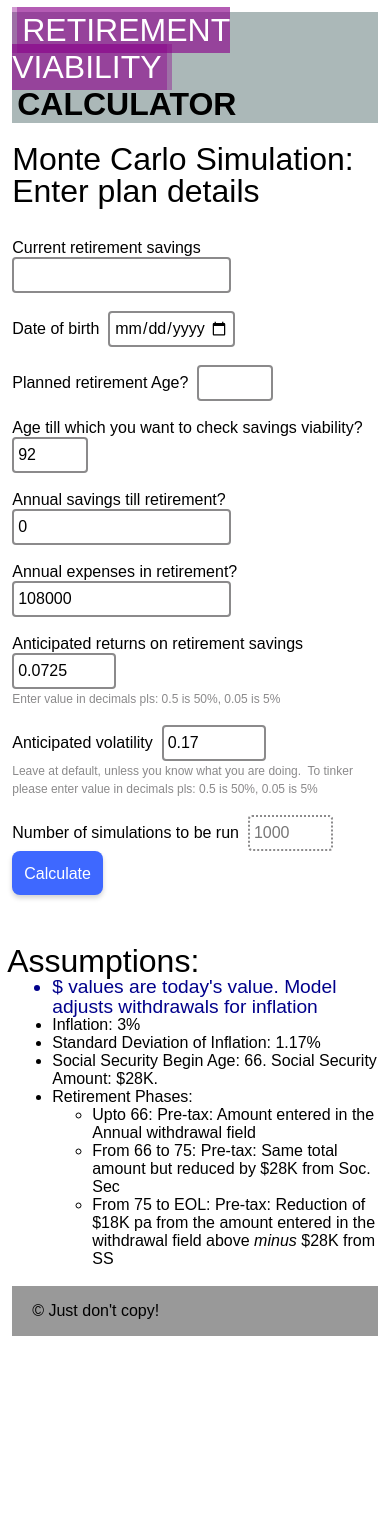
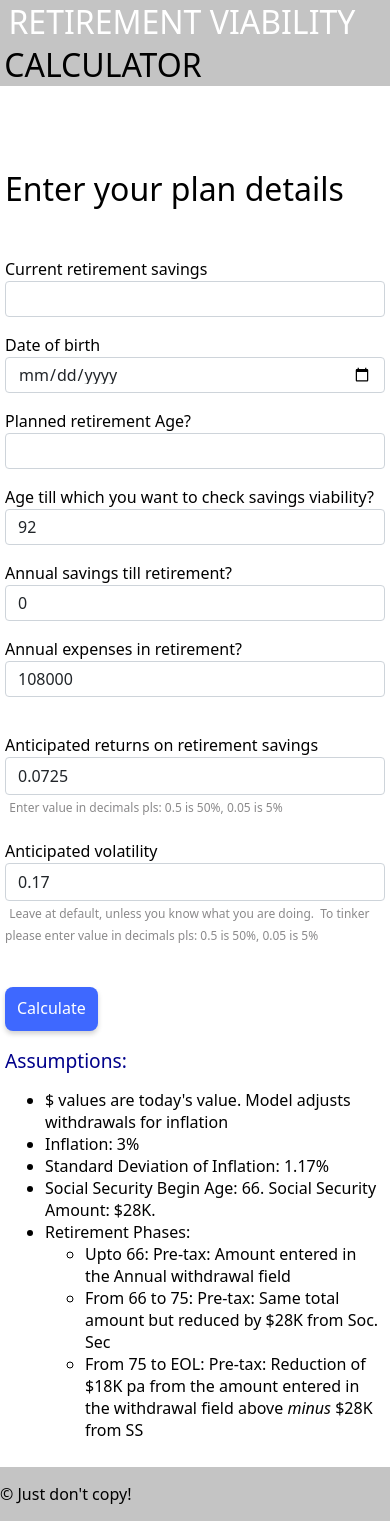
Before and after one commit to gitofyesbee/portfolioProjections, a Flask app: page /input/ in a window 390 px wide. Before the commit the page ends 1336 px from the top, so only its background shows below. Run offline with Flask 2, Linux system fonts and the light colour scheme; parts of the project's set-up code (start-up, migrations or seed data) failed here and were passed over.

Commit message:
v2.0 - Fully responsive (hopefully!)

```diff
--- a/static/styles.css
+++ b/static/styles.css
@@ -11,72 +11,79 @@
     --input-focus-l: 42%;
     --yellow: #ffc600;
     --black: #272727;
+    --bs-font-sans-serif: system-ui, -apple-system, "Segoe UI", Roboto, "Helvetica Neue", Arial, "Noto Sans", "Liberation Sans",
+    sans-serif, "Apple Color Emoji", "Segoe UI Emoji", "Segoe UI Symbol", "Noto Color Emoji"
 }
 
 body {
+    margin: 0;
     min-height: 100vh;
-    position: relative;
+    font-family: var(--bs-font-sans-serif);
     display: grid;
-    place-content: start start;
-    grid-gap: 0.25vh;
-    font-family: "Baloo 2", sans-serif;
-    /* background-color: #eeeeee; */
-    padding: 0.5vh;
-    grid-template-columns: 1fr 5fr 1fr;
-    grid-template-rows: repeat(3, auto);
+    grid-template-columns: 1fr;
+    grid-template-rows: auto 1fr auto;
     grid-template-areas:
-        "topbar     topbar      topbar"
-        "sidebar-1  content     sidebar-2"
-        "bottombar  bottombar   bottombar";
+        'header'
+        'main'
+        'footer';
 }
 
 .header {
-    grid-area: topbar;
-    background: rgba(47, 79, 79, 0.4);
-    min-height: 5vh;
-}
-
-.main-content {
-    grid-area: content;
-    min-height: 80vh;
+    grid-area: header;
+    background-color: #c4c4c4;
 }
 
 .footer {
-    grid-area: bottombar;
-    background: rgba(0, 0, 0, 0.4);
-    min-height: 5vh;
-    padding-left: 20px;
+    grid-area: footer;
+    background-color: #c4c4c4;
 }
 
-@media (max-width: 900px) {
-    body {
-        grid-template-areas:
-        "topbar     topbar      topbar"
-        "sidebar-1  sidebar-1   sidebar-2"
-        "content    content     content"
-        "bottombar  bottombar   bottombar";
-    }
+.main {
+    grid-area: main;
+    overflow: auto;
+    place-content: start start;
+    padding: 15px 5px 10px 5px;
+    display: grid;
+    grid-template-columns: 1fr minmax(0, 3fr) minmax(0, 3fr) 1fr;
+    grid-template-rows: auto auto auto auto;
+    grid-template-areas:
+        "left-nav top-row           top-row             right-nav"
+        "left-nav r2-c1             r2-c2               right-nav"
+        "left-nav after-content-row after-content-row   right-nav"
+        "left-nav last-row          last-row            right-nav";
+    grid-gap: 20px;
 }
 
-.container {
-    display: grid;
-    grid-template-rows: auto auto auto;
-    grid-template-areas:
-            "title"
-            "inputoutputarea"
-            "infoarea";
+.container-top-row {
+    grid-area: top-row;
 }
 
-.container-title {
-    grid-area: title;
+.container-content-area {
+    grid-area: 2 / 2 / 2 / 4;
 }
 
-.container-content {
-    grid-area: inputoutputarea;
+.container-after-content-row {
+    grid-area: after-content-row;
 }
 
-.container-info {
-    grid-area: infoarea;
+.container-last-row {
+    grid-area: last-row;
+}
+
+.container-first-content-column {
+    grid-area: r2-c1;
+}
+
+.container-second-content-column {
+    grid-area: r2-c2;
+}
+
+.left-nav {
+    grid-area: left-nav;
+}
+
+.right-nav {
+    grid-area: right-nav;
 }
 
 .logo-begin {
@@ -84,8 +91,7 @@ body {
     font-size: 2rem;
     font-weight: 500;
     color: white;
-    background: rgba(139, 0, 139, 0.4);
-    padding: 5px;
+    padding: 0.5vh;
 }
 
 .logo-begin a {
@@ -96,21 +102,47 @@ body {
 .logo-end {
     text-transform: uppercase;
     font-size: 2rem;
-    font-weight: 700;
-    /*-webkit-text-stroke: 2px rgba(139, 0, 139, 0.8);
-    -webkit-text-fill-color: rgba(139, 0, 139, 0.8);*/
-    padding: 5px;
+    font-weight: 500;
+    padding: 0.5vh;
 }
 
 /* input items styling */
+
 .input {
     font-size: 1rem;
     font-family: inherit;
-    padding: 0.25em;
     background-color: #fff;
-    border: 2px solid var(--input-border);
-    border-radius: 4px;
-    transition: 180ms box-shadow ease-in-out;
+    transition: border-color .15s ease-in-out, box-shadow .15s ease-in-out;
+    width: 100%;
+    padding: .375rem .75rem;
+    font-weight: 400;
+    line-height: 1.5;
+    color: #212529;
+    background-clip: padding-box;
+    border: 1px solid #ced4da;
+    -webkit-appearance: none;
+    -moz-appearance: none;
+    appearance: none;
+    border-radius: .25rem;
+    margin-bottom: 1rem;
+}
+
+.input-with-note {
+    font-size: 1rem;
+    font-family: inherit;
+    background-color: #fff;
+    transition: border-color .15s ease-in-out, box-shadow .15s ease-in-out;
+    width: 100%;
+    padding: .375rem .75rem;
+    font-weight: 400;
+    line-height: 1.5;
+    color: #212529;
+    background-clip: padding-box;
+    border: 1px solid #ced4da;
+    -webkit-appearance: none;
+    -moz-appearance: none;
+    appearance: none;
+    border-radius: .25rem;
 }
 
 .input:focus {
@@ -159,13 +191,14 @@ textarea.input {
     min-height: 44px;
     text-align: center;
     line-height: 1.1;
-    transition: 220ms all ease-in-out;
+    /*transition: 220ms all ease-in-out;*/
+    transition: border-color .15s ease-in-out, box-shadow .15s ease-in-out;
 }
 
 label {
     font-size: 1rem;
     font-weight: 500;
-    line-height: 1;
+    line-height: 1.5rem;
 }
 
 .input + label {
@@ -176,7 +209,8 @@ label {
     font-family: inherit;
     font-size: 0.75em;
     color: #8b8a8b;
-    padding: 0;
+    padding: 0.5vh;
+    margin-bottom: 0.5rem;
 }
 
 .page-headings {
@@ -215,3 +249,57 @@ ul[header-label]::before {
 }
 
 /* end of input items styling */
+
+@media (max-width: 900px) {
+    .main {
+        grid-template-columns: 1fr 2fr 1fr;
+        grid-template-areas:
+        "left-nav top-row           right-nav"
+        "left-nav r2-c1             right-nav"
+        "left-nav r2-c2             right-nav"
+        "left-nav after-content-row right-nav"
+        "left-nav last-row          right-nav";
+    }
+
+    .container-content-area {
+        grid-area: 2 / 2 / 4 / 2;
+    }
+
+}
+
+/*@media (max-width: 750px) {*/
+/*    .main {*/
+/*        grid-template-columns: 1fr 1fr;*/
+/*        grid-template-areas:*/
+/*        "left-nav right-nav"*/
+/*        "left-nav top-row"*/
+/*        "left-nav r2-c1"*/
+/*        "left-nav r2-c2"*/
+/*        "left-nav after-content-row"*/
+/*        "left-nav last-row"*/
+/*    }*/
+
+/*    .container-content-area {*/
+/*        grid-area: 3 / 2 / 5 / 2;*/
+/*    }*/
+
+/*}*/
+
+@media (max-width: 750px) {
+    .main {
+        grid-template-columns: 1fr;
+        grid-template-areas:
+            "right-nav"
+            "left-nav"
+            "top-row"
+            "r2-c1"
+            "r2-c2"
+            "after-content-row"
+            "last-row"
+    }
+
+    .container-content-area {
+        grid-area: 4 / 1 / 6 / 1;
+    }
+
+}
--- a/templates/input.html
+++ b/templates/input.html
@@ -1,7 +1,6 @@
 {% extends "layout.html" %}
 {% block content %}
     <script type='text/javascript'>
-
         function check_for_valid_date(dob_entered) {
             let current_date = new Date();
             let begin_date = new Date();
@@ -33,7 +32,6 @@
             }
 
         }
-
         function check_if_retired_already(retirement_age_entered) {
             let dob_entered = document.getElementById('birth-date');
             let dob_date = dob_entered.value;
@@ -61,68 +59,65 @@
             }
         }
     </script>
-
-    <form method="post" action="/output/">
-        <div class="container">
-            <p class="container-title">
-                <span class="page-headings">Monte Carlo Simulation: Enter plan details</span>
-            </p>
-            <p class=" container-content">
+    <form class="main" method="post" action="/output/">
+        <div class="container-top-row">
+            <p class="page-headings">Enter your plan details</p>
+        </div>
+        <div class="container-first-content-column">
             <label for="current-retirement-$">Current retirement savings</label>&nbsp;
-                <input class="input" id="current-retirement-$" name="present_value" type="number" required min="0"/>
-                <br><br>
-
+            <input class="input" id="current-retirement-$" name="present_value" type="number" required
+                   min="0"/>
             <label for="birth-date">Date of birth</label>&nbsp;
             <input class="input" id="birth-date" name="date_of_birth" type="date" placeholder="yyyy-mm-dd"
                    min="1950-01-01"
                    max="2150-12-31"
                    required onchange="check_for_valid_date(this)"/>
-                <br><br>
-
             <label for="planned-retirement-age">Planned retirement Age?</label>&nbsp;
-                <input id="planned-retirement-age" class="input" name="retirement_age" type="number" required min="21"
+            <input id="planned-retirement-age" class="input" name="retirement_age" type="number" required
+                   min="21"
                    max="101" onchange="check_if_retired_already(this.value)"/>
-                <br><br>
-
             <label for="max-age">Age till which you want to check savings viability?</label>&nbsp;
-                <input id="max-age" class="input" name="max_age" type="number" required min="21" max="101" value="92"
+            <input id="max-age" class="input" name="max_age" type="number" required min="21" max="101"
+                   value="92"
                    onchange="compare_to_retirement_age(this.value)"/>
-                <br><br>
-
             <label for="planned-savings-till-retirement">Annual savings till retirement?</label>&nbsp;
             <input id="planned-savings-till-retirement" class="input" name="annual_savings_till_retirement"
                    type="number"
                    required min="0" value="0"/>
-                <br><br>
-
             <label for="retirement-expenses">Annual expenses in retirement?</label>&nbsp;
-                <input id="retirement-expenses" class="input" type="number" name="annual_withdrawal_in_retirement"
+            <input id="retirement-expenses" class="input" type="number"
+                   name="annual_withdrawal_in_retirement"
                    required
                    min="0" value="108000"/>
-                <br><br>
-
+        </div>
+        <div class="container-second-content-column">
             <label for="roi-expected">Anticipated returns on retirement savings</label>&nbsp;
-                <input class="input" id="roi-expected" name="expected_roi" type="number" required min="0.05" max="1"
+            <input class="input-with-note" id="roi-expected" name="expected_roi" type="number" required
+                   min="0.05" max="1"
                    step="0.0001" value="0.0725"/><br>
             <span class="note">Enter value in decimals pls: 0.5 is 50%, 0.05 is 5% </span>
             <br><br>
 
             <label for="standard-deviation">Anticipated volatility</label>&nbsp;
-                <input class="input" id="standard-deviation" type="number" name="standard_deviation_of_expected_returns"
+            <input class="input-with-note" id="standard-deviation" type="number"
+                   name="standard_deviation_of_expected_returns"
                    required min="0.1" max="1" step="0.0001"
-                       value="0.17"/><br>
+                   value="0.17"/>
             <span class="note">Leave at default, unless you know what you are doing.&nbsp;
                     To tinker please enter value in decimals pls: 0.5 is 50%, 0.05 is 5% </span>
-                <br><br>
-
-                <label for="number-of-simulations">Number of simulations to be run</label>&nbsp;
-                <input class="input" id="number-of-simulations" name="iterations" min="1" max="1000" type="number"
-                       readonly
-                       value=1000 required/><br>
-                <input class="button" type="submit" value="Calculate"/><br><br>
-            </p>
-            <ul class="container-info" header-label="Assumptions:">
-                <li class="paragraph-headings">$ values are today's value. Model adjusts withdrawals for inflation</li>
+            <br>
+            <label for="number-of-simulations" hidden>Number of simulations to be run</label>&nbsp;
+            <input class="input" id="number-of-simulations" name="iterations" min="1" max="1000"
+                   type="number"
+                   readonly="readonly" value="1000" required hidden/>
+        </div>
+        <div class="container-after-content-row">
+            <input class="button" type="submit" value="Calculate" tabindex="9"/>
+        </div>
+        <div class="container-last-row">
+            <span class="paragraph-headings">Assumptions:</span>
+            <ul>
+                <li>$ values are today's value. Model adjusts withdrawals for inflation</li>
                 <li>Inflation: 3%<br></li>
                 <li>Standard Deviation of Inflation: 1.17%<br></li>
                 <li>Social Security Begin Age: 66. Social Security Amount: $28K.</li>
--- a/templates/layout.html
+++ b/templates/layout.html
@@ -3,7 +3,7 @@
 <head>
     <meta charset="UTF-8">
     <title>Retirement Plan Viability Checker</title>
-    <meta name="viewport" content="width=device-width, initial-scale=1.0">
+    <meta name="viewport" content="width=device-width, initial-scale=1.0 shrink-to-fit=no">
     <link rel="stylesheet" href="{{ url_for('static', filename='styles.css') }}">
     <link rel="shortcut icon" type="image/png" href="{{ url_for('static', filename='images/favicon.ico') }}"/>
 </head>
@@ -12,12 +12,10 @@
     <span class="logo-begin">
         <a href="index" class="logo-begin">Retirement Viability</a>
     </span>
-    <span class="logo-end"> Calculator </span>
+    <span class="logo-end">Calculator </span>
 </div>
-<div class="main-content">
     {% block content %}
     {% endblock %}
-</div>
 <div class="footer">
     <p>&copy; Just don't copy!</p>
 </div>
```
Also changed, not shown: templates/index.html (+17 -22 lines), templates/output.html (+10 -14 lines). Lines whose indentation alone changed are shown as unchanged.
